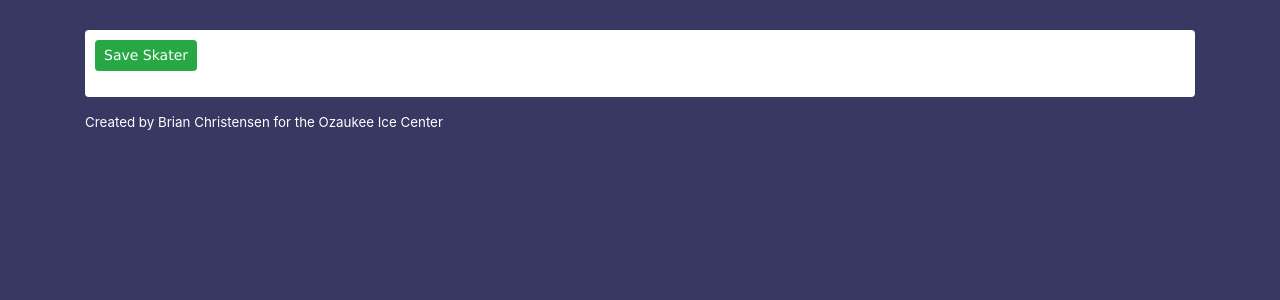
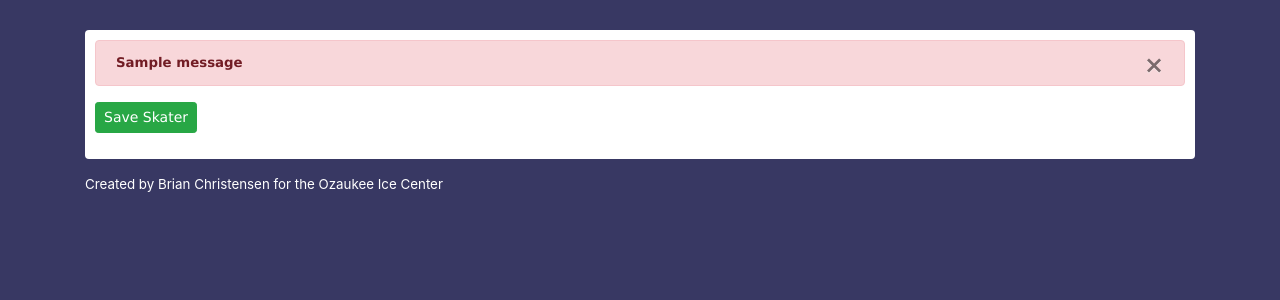
Before and after one commit to tprange11/OIC_Web_Apps_v2, a Django app: template stickandpuck/templates/stickandpuckskaters_form.html in a window 1280 px wide. Shown: the part 99-399 px from the top of the page. Run offline with Django 3.2, Linux system fonts and the light colour scheme; the template is opened without the code that fills it, so the values that code supplies are empty; tables that the repository leaves empty hold one stand-in row (values such as "Sample post"); one stand-in notice (Sample message) is shown; some libraries are stand-ins or nearby versions.

Commit message:
Add Integrity Error Handling

```diff
--- a/stickandpuck/templates/stickandpuckskaters_form.html
+++ b/stickandpuck/templates/stickandpuckskaters_form.html
@@ -1,9 +1,17 @@
 {% extends 'base.html' %}{% load bootstrap4 %}
 {% block title %}<title>Stick and Puck --> Add Skater</title>{% endblock title %}
 {% block content %}
-    <form method="POST" action="{% url 'stickandpuck:skater-add' %}">
-        {% csrf_token %}
-        {% bootstrap_form form %}
-        <p><input type="submit" value="Save Skater" class="btn btn-success btn-sm"></p>
-    </form>
+{% if messages %}
+{% for message in messages %}
+<div class="alert alert-danger alert-dismissable alert-link" role="alert">
+    <button class="close" type="button" data-dismiss="alert" aria-label="close">&#215;</button>
+    {{ message }}
+</div>
+{% endfor %}
+{% endif %}
+<form method="POST" action="{% url 'stickandpuck:skater-add' %}">
+    {% csrf_token %}
+    {% bootstrap_form form %}
+    <p><input type="submit" value="Save Skater" class="btn btn-success btn-sm"></p>
+</form>
 {% endblock content %}
--- a/stickandpuck/views.py
+++ b/stickandpuck/views.py
@@ -30,7 +30,11 @@ class CreateStickAndPuckSkaterView(LoginRequiredMixin, CreateView):
     def form_valid(self, form):
         # Set the user as guardian for the Stick and Puck Skater Model
         form.instance.guardian = self.request.user
-        return super(CreateStickAndPuckSkaterView, self).form_valid(form)
+        try:
+            return super(CreateStickAndPuckSkaterView, self).form_valid(form)
+        except IntegrityError:
+            messages.add_message(self.request, messages.ERROR, 'This skater is already in your skater list!')
+            return render(self.request, template_name=self.template_name, context=self.get_context_data())
 
 
 class StickAndPuckSkatersListView(LoginRequiredMixin, ListView):
```
